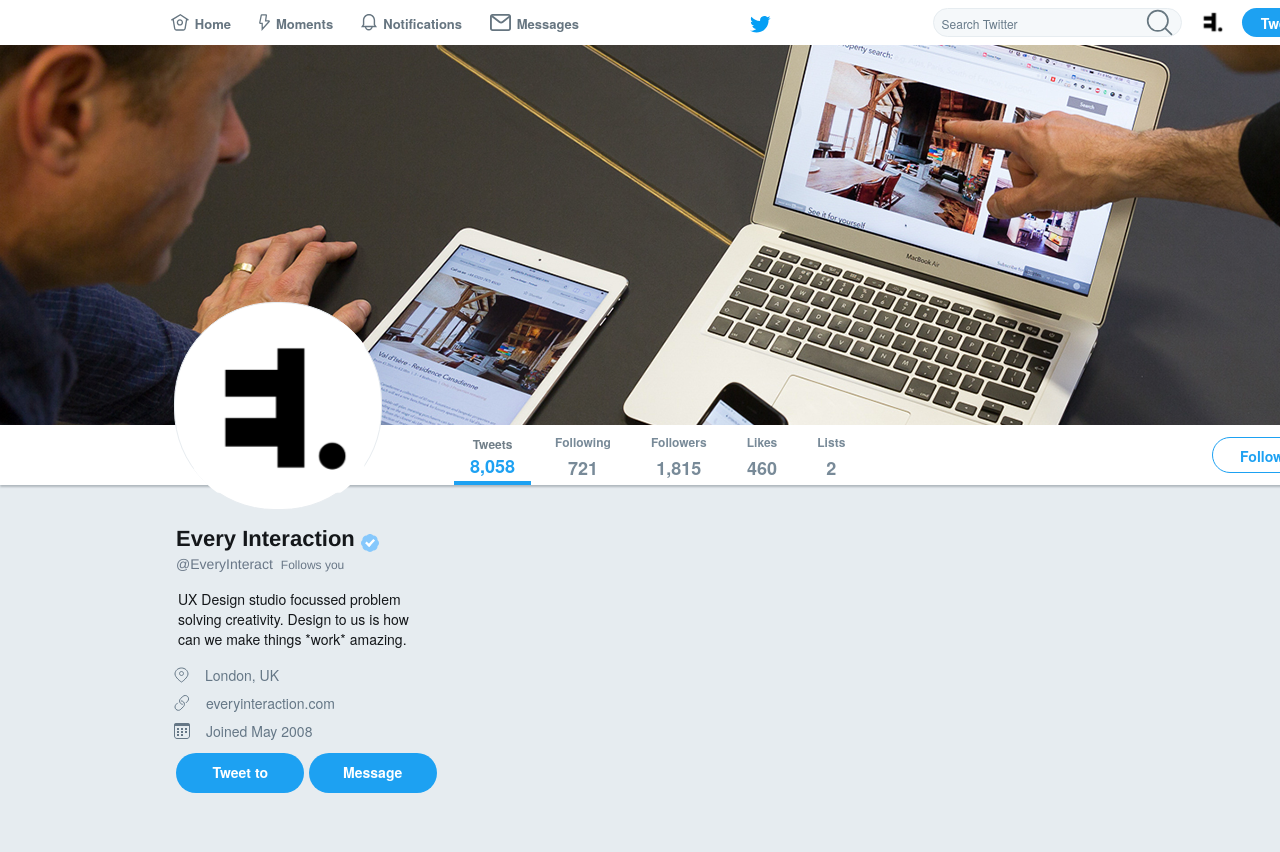
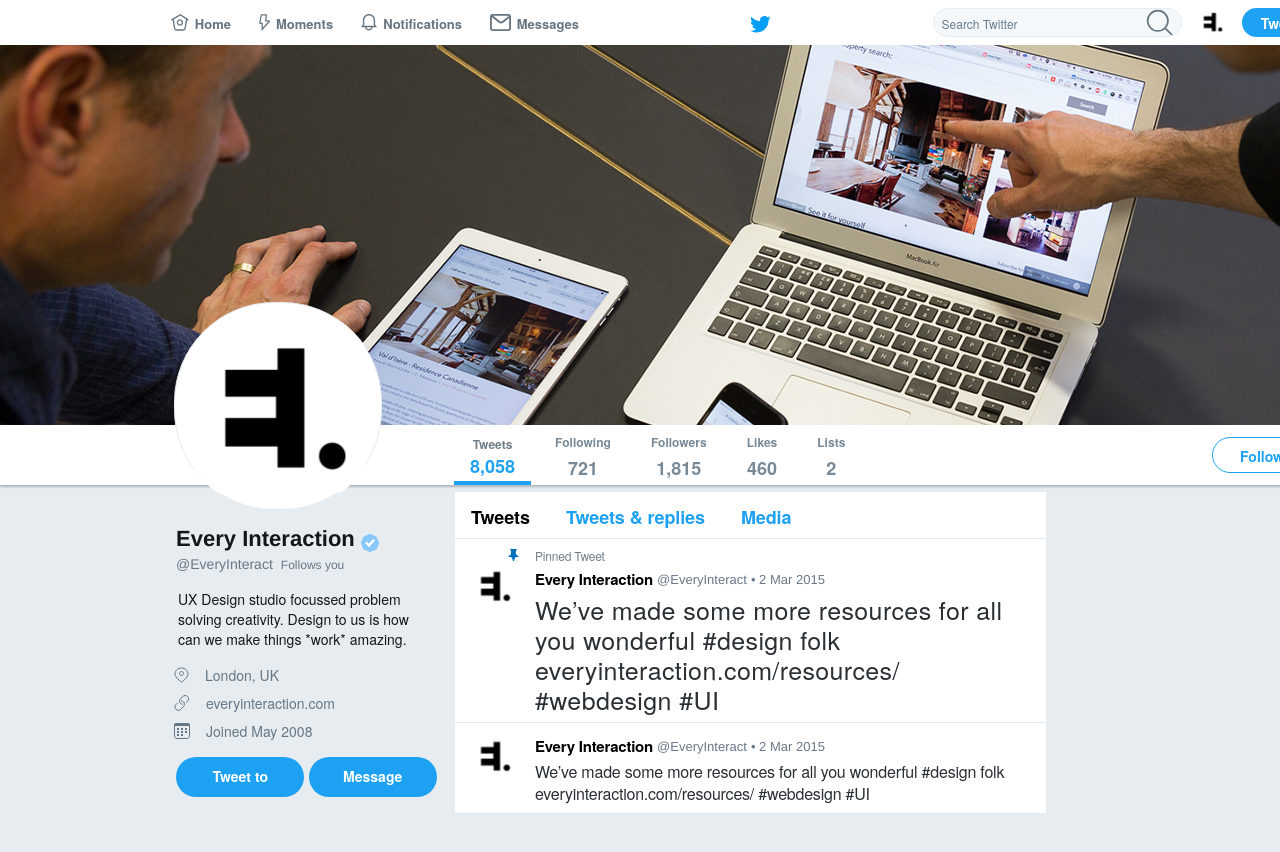
Before and after one commit to Kouprin/twitter-demo-frontend, a React (Create React App) app: page / in a window 1280 px wide. Shown: the top 852 px of the page. Built offline with nearby package versions, Linux system fonts and the light colour scheme.

Commit message:
styled + some tweets

```diff
--- a/package.json
+++ b/package.json
@@ -6,7 +6,8 @@
     "normalize.css": "^8.0.0",
     "react": "^16.4.1",
     "react-dom": "^16.4.1",
-    "react-scripts": "1.1.4"
+    "react-scripts": "1.1.4",
+    "styled-components": "^3.3.2"
   },
   "scripts": {
     "start": "react-scripts start",
--- a/src/App.css
+++ b/src/App.css
@@ -379,7 +379,7 @@
 }
 
 .LeftColumn-buttons {
-  margin-top: 8px;
+  margin-top: 12px;
   display: flex;
   flex-direction: row;
   justify-content: space-around;
@@ -401,3 +401,119 @@
 
   color: #ffffff;
 }
+
+.Middle {
+  position: absolute;
+  top: 492px;
+  left: 455px;
+  width: 591px;
+  display: flex;
+  flex-direction: column;
+  justify-content: flex-start;
+  background: #ffffff;
+  fill: solid;
+}
+
+.Middle-tab {
+  display: flex;
+  flex-direction: row;
+  justify-content: flex-start;
+  background: #ffffff;
+}
+
+.Middle-tab-nav {
+  margin: 12px 20px 8px 16px;
+  font-family: HelveticaNeue;
+  line-height: normal;
+  font-size: 18px;
+  letter-spacing: -0.1px;
+  font-weight: 600;
+
+  color: #1da1f2;
+}
+
+.Middle-tab-nav-active {
+  margin: 12px 20px 8px 16px;
+  font-family: HelveticaNeue;
+  line-height: normal;
+  font-size: 18px;
+  letter-spacing: -0.1px;
+  font-weight: 600;
+
+  color: #000000;
+}
+
+.Middle-tweet-line {
+  height: 1px;
+  background: #e1e8ed;
+}
+
+.Middle-tweet-data {
+  display: flex;
+  flex-direction: row;
+  justify-content: flex-start;
+}
+
+.Middle-tweet-data-left {
+  flex-basis: 10%;
+  display: flex;
+  flex-direction: column;
+  justify-content: flex-start;
+  align-items: flex-end;
+  margin: 8px;
+}
+
+.Middle-tweet-data-left-pinned {
+  margin-top: 2px;
+}
+
+.Middle-tweet-data-right {
+  flex-basis: 90%;
+  display: flex;
+  flex-direction: column;
+  justify-content: flex-start;
+  align-items: flex-start;
+  margin: 8px;
+}
+
+.Middle-tweet-data-right-pinned {
+  font-family: HelveticaNeue;
+  line-height: normal;
+  font-size: 12px;
+  letter-spacing: -0.175px;
+
+  color: #707e88;
+}
+
+.Middle-tweet-data-right-author {
+  display: flex;
+  flex-direction: row;
+  justify-content: flex-start;
+  align-items: center;
+}
+
+.Middle-tweet-data-right-author-text {
+  font-family: HelveticaNeue;
+  line-height: 30px;
+  font-size: 15px;
+  letter-spacing: -0.22px;
+  font-weight: 600;
+}
+
+.Middle-tweet-data-right-author-short {
+  margin-left: 4px;
+  margin-right: 4px;
+  font-family: Helvetica Neue;
+  line-height: 21px;
+  font-size: 13px;
+  letter-spacing: 0.01px;
+  color: #697787;
+}
+
+.Middle-tweet-data-right-author-date {
+  font-family: Helvetica Neue;
+  line-height: 21px;
+  font-size: 13px;
+  letter-spacing: 0.01px;
+  color: #697787;
+}
--- a/src/App.js
+++ b/src/App.js
@@ -1,4 +1,5 @@
 import React, { Component } from "react";
+import styled, { css } from "styled-components";
 import icon_home from "./icon_home.svg";
 import icon_moments from "./icon_moments.svg";
 import icon_notifications from "./icon_notifications.svg";
@@ -7,12 +8,14 @@
 import rectangle from "./rectangle.svg";
 import icon_magnifier from "./icon_magnifier.svg";
 import avatar from "./avatar.svg";
+import avatar_mid from "./avatar_mid.svg";
 import avatar_small from "./avatar_small.svg";
 import oval from "./oval.svg";
 import tick from "./tick.svg";
 import icon_location from "./icon_location.svg";
 import icon_link from "./icon_link.svg";
 import icon_joined from "./icon_joined.svg";
+import icon_pinned from "./icon_pinned.svg";
 import "./App.css";
 
 function HeaderNavPair(props) {
@@ -233,6 +236,170 @@
   );
 }
 
+const tab_data = [
+  ["Tweets", true],
+  ["Tweets & replies", false],
+  ["Media", false]
+];
+
+function TabNav(props) {
+  if (props.active)
+    return <div className="Middle-tab-nav-active">{props.text}</div>;
+  else return <div className="Middle-tab-nav">{props.text}</div>;
+}
+
+function Tab(props) {
+  return (
+    <div className="Middle-tab">
+      <TabNav text={tab_data[0][0]} active={tab_data[0][1]} />
+      <TabNav text={tab_data[1][0]} active={tab_data[1][1]} />
+      <TabNav text={tab_data[2][0]} active={tab_data[2][1]} />
+    </div>
+  );
+}
+
+// tweet_data:
+// 0. is pinned, boolean
+// 1. avatar, obj
+// 2. author, string
+// 3. author short, string
+// 4. date, string
+// 5. text content, string
+// 6. is font large, boolean
+// 7. image, string
+// 8. comments, int
+// 9. retweets, int
+// 10. likes, int
+// 11. is liked, boolean
+
+const tweet_data = [
+  [
+    true,
+    avatar_mid,
+    "Every Interaction",
+    "@EveryInteract",
+    "• 2 Mar 2015",
+    "We’ve made some more resources for all you wonderful #design folk everyinteraction.com/resources/ #webdesign #UI",
+    true,
+    undefined,
+    0,
+    17,
+    47,
+    true
+  ],
+  [
+    false,
+    avatar_mid,
+    "Every Interaction",
+    "@EveryInteract",
+    "• 2 Mar 2015",
+    "We’ve made some more resources for all you wonderful #design folk everyinteraction.com/resources/ #webdesign #UI",
+    false,
+    undefined,
+    0,
+    17,
+    47,
+    true
+  ]
+];
+
+function TweetLeft(props) {
+  if (props.pinned)
+    return (
+      <div className="Middle-tweet-data-left">
+        <img
+          className="Middle-tweet-data-left-pinned"
+          src={icon_pinned}
+          alt="icon_pinned"
+        />
+        <img
+          className="Middle-tweet-data-left-avatar"
+          src={props.avatar}
+          alt="avatar_mid"
+        />
+      </div>
+    );
+  else
+    return (
+      <div className="Middle-tweet-data-left">
+        <img
+          className="Middle-tweet-data-left-avatar"
+          src={props.avatar}
+          alt="avatar_mid"
+        />
+      </div>
+    );
+}
+
+function TweetRightPinned(props) {
+  if (props.pinned)
+    return <div className="Middle-tweet-data-right-pinned">Pinned Tweet</div>;
+  else return <div />;
+}
+
+function TweetRightAuthor(props) {
+  return (
+    <div className="Middle-tweet-data-right-author">
+      <div className="Middle-tweet-data-right-author-text">{props.author}</div>
+      <div className="Middle-tweet-data-right-author-short">
+        {props.author_short}
+      </div>
+      <div className="Middle-tweet-data-right-author-date">{props.date}</div>
+    </div>
+  );
+}
+
+const TweetRightText = styled.a`
+  font-family: HelveticaNeue;
+  line-height: 22px;
+  font-size: 16px;
+  letter-spacing: -0.22px;
+  color: #292f33;
+  ${props =>
+    props.big &&
+    css`
+      letter-spacing: 0.38px;
+      line-height: 30px;
+      font-size: 25px;
+    `};
+`;
+
+function TweetRight(props) {
+  return (
+    <div className="Middle-tweet-data-right">
+      <TweetRightPinned pinned={props.data[0]} />
+      <TweetRightAuthor
+        author={props.data[2]}
+        author_short={props.data[3]}
+        date={props.data[4]}
+      />
+      <TweetRightText big={props.data[6]}>{props.data[5]}</TweetRightText>
+    </div>
+  );
+}
+
+function Tweet(props) {
+  return (
+    <div className="Middle-tweet">
+      <div className="Middle-tweet-line" />
+      <div className="Middle-tweet-data">
+        <TweetLeft pinned={props.data[0]} avatar={props.data[1]} />
+        <TweetRight data={props.data} />
+      </div>
+    </div>
+  );
+}
+
+function Middle(props) {
+  return (
+    <div className="Middle">
+      <Tab />
+      <Tweet data={tweet_data[0]} />
+      <Tweet data={tweet_data[1]} />
+    </div>
+  );
+}
+
 class App extends Component {
   render() {
     return (
@@ -241,6 +408,7 @@
         <Cover />
         <Statistics />
         <LeftColumn />
+        <Middle />
       </div>
     );
   }
```
Also changed, not shown: src/avatar_mid.svg (added), src/icon_pinned.svg (added).
